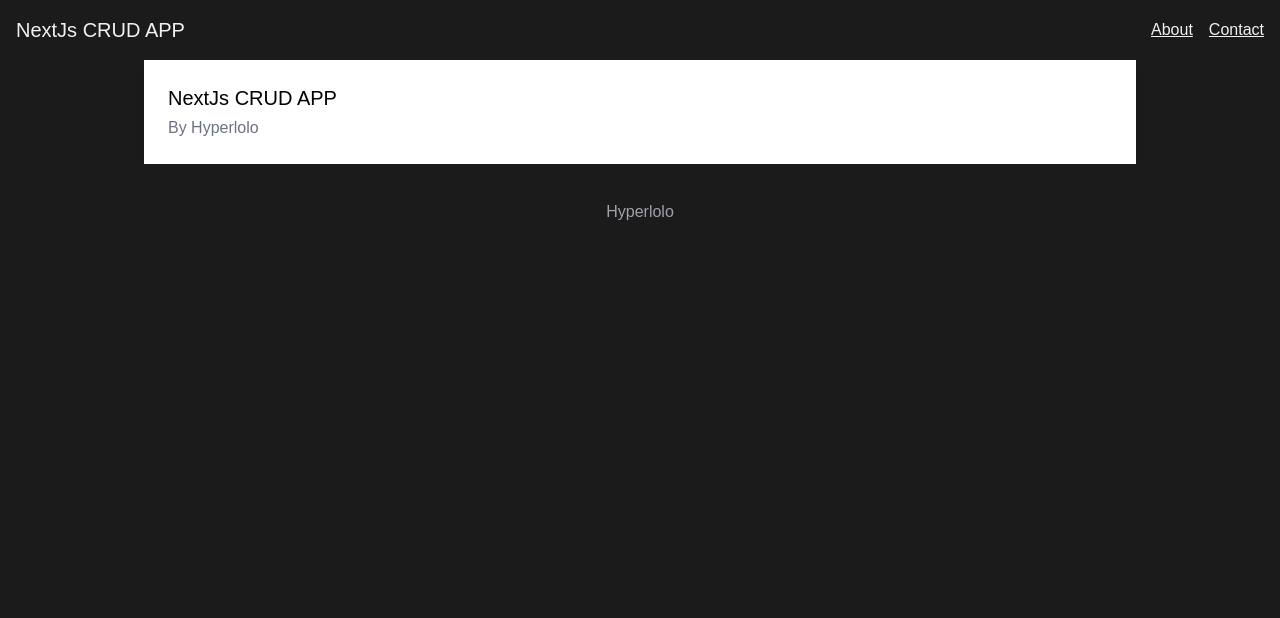
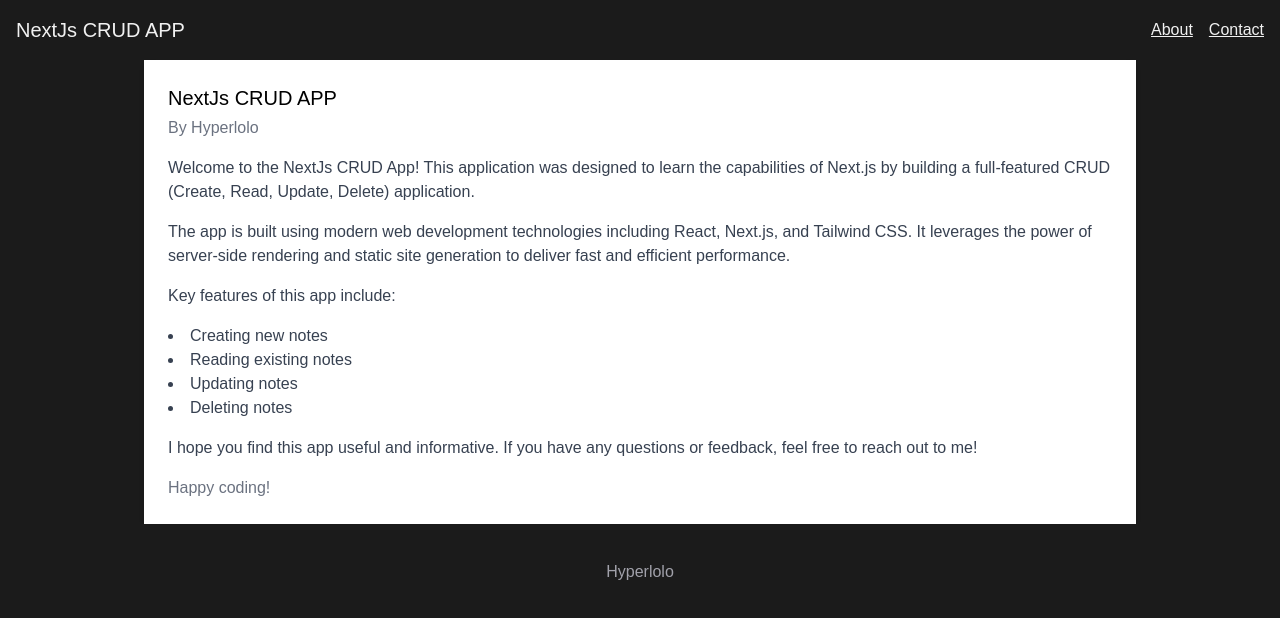
Before and after one commit to hyperlolo/NextJsCRUDApp, a Next.js app: page /about in a window 1280 px wide. Shown: the top 618 px of the page. Built offline with nearby package versions, Linux system fonts and the light colour scheme.

Commit message:
feat: updated about page

```diff
--- a/src/app/about/page.tsx
+++ b/src/app/about/page.tsx
@@ -2,7 +2,32 @@ export default function About() {
   return (
     <div className="bg-white p-6 max-w-full shadow-md flex flex-col">
       <div className="text-black text-xl font-medium pb-1">NextJs CRUD APP</div>
-      <div className="text-gray-500">By Hyperlolo</div>
+      <div className="text-gray-500 mb-4">By Hyperlolo</div>
+      <div className="text-gray-700">
+        <p className="mb-4">
+          Welcome to the NextJs CRUD App! This application was designed to
+          learn the capabilities of Next.js by building a full-featured
+          CRUD (Create, Read, Update, Delete) application.
+        </p>
+        <p className="mb-4">
+          The app is built using modern web development technologies including
+          React, Next.js, and Tailwind CSS. It leverages the power of
+          server-side rendering and static site generation to deliver fast and
+          efficient performance.
+        </p>
+        <p className="mb-4">Key features of this app include:</p>
+        <ul className="list-disc list-inside mb-4">
+          <li>Creating new notes</li>
+          <li>Reading existing notes</li>
+          <li>Updating notes</li>
+          <li>Deleting notes</li>
+        </ul>
+        <p className="mb-4">
+          I hope you find this app useful and informative. If you have any
+          questions or feedback, feel free to reach out to me!
+        </p>
+        <p className="text-gray-500">Happy coding!</p>
+      </div>
     </div>
   );
 }
```
